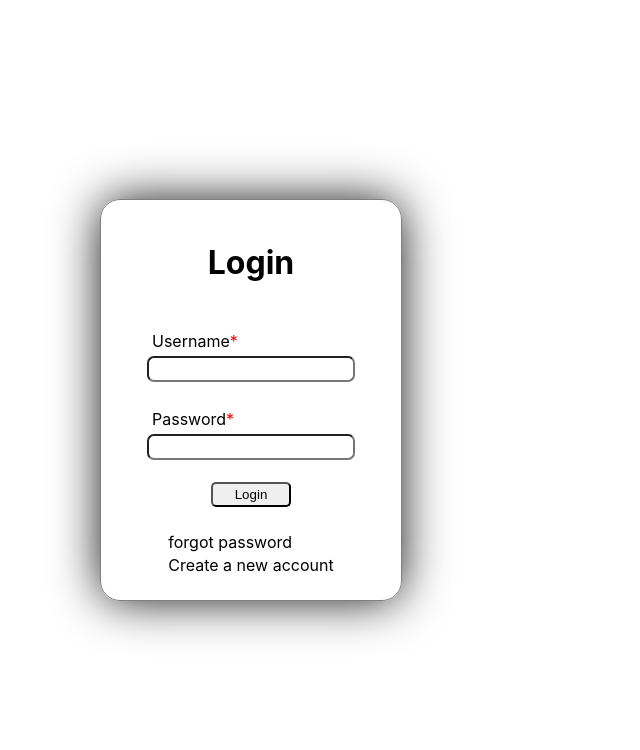
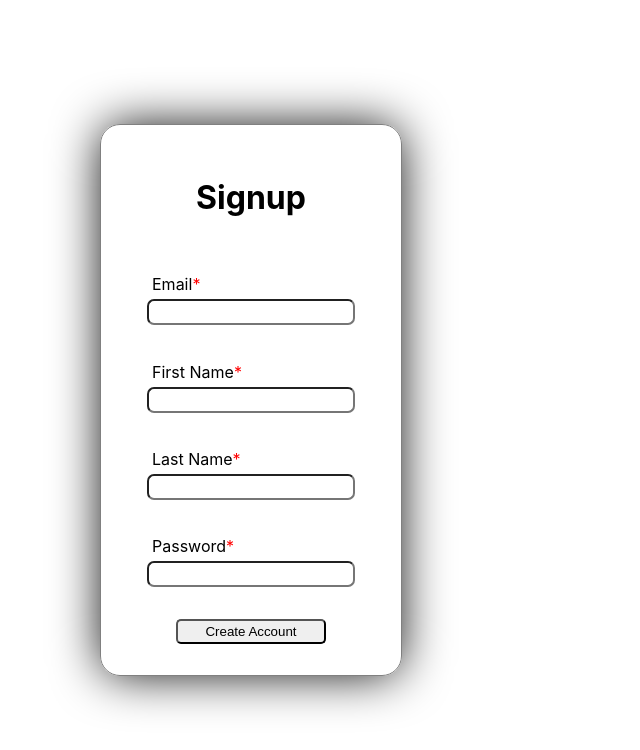
Before and after one commit to nandhamk98/url-shortner-frontend, a React (Create React App) app: page / in a window 1280 px wide. Shown: the top 750 px of the page, without its empty margins (0-640 px from the left). Built offline with nearby package versions, Linux system fonts and the light colour scheme.

Commit message:
created signup  page

```diff
--- a/src/App.js
+++ b/src/App.js
@@ -1,13 +1,14 @@
 import "./App.css";
 import { Route, Switch } from "react-router-dom";
-import { LoginPage } from "./Components/User/LoginPage";
+// import { LoginPage } from "./Components/User/LoginPage";
+import { SignUpPage } from "./Components/User/SignUpPage";
 
 function App() {
   return (
     <div className="App">
       <Switch>
         <Route path="/" exact>
-          <LoginPage />
+          <SignUpPage />
         </Route>
       </Switch>
     </div>
--- a/src/Components/User/LoginPage.js
+++ b/src/Components/User/LoginPage.js
@@ -1,15 +1,16 @@
 import "./user.css";
+import { useHistory } from "react-router-dom";
 
 export function LoginPage() {
   return (
-    <div className="loginPageContainer">
+    <div className="userPageContainer">
       <div className="loginContainer">
         <h1>Login</h1>
         <div className="userInput">
-          <label for="username" className="userInputLabel">
-            Username<span className="mandatory">*</span>
+          <label for="email" className="userInputLabel">
+            Email<span className="mandatory">*</span>
           </label>
-          <input type="text" id="username" required />
+          <input type="text" id="email" required />
         </div>
         <div className="userInput">
           <label for="password" className="userInputLabel">
--- a/src/Components/User/SignUpPage.js
+++ b/src/Components/User/SignUpPage.js
@@ -0,0 +1,38 @@
+import "./user.css";
+
+export function SignUpPage() {
+  return (
+    <div className="userPageContainer">
+      <div className="SignUpContainer">
+        <h1>Signup</h1>
+        <div className="userInput">
+          <label for="email" className="userInputLabel">
+            Email<span className="mandatory">*</span>
+          </label>
+          <input type="email" id="username" required />
+        </div>
+        <div className="userInput">
+          <label for="firstName" className="userInputLabel">
+            First Name<span className="mandatory">*</span>
+          </label>
+          <input type="text" id="firstName" required />
+        </div>
+        <div className="userInput">
+          <label for="lastName" className="userInputLabel">
+            Last Name<span className="mandatory">*</span>
+          </label>
+          <input type="text" id="lastName" required />
+        </div>
+        <div className="userInput">
+          <label for="password" className="userInputLabel">
+            Password<span className="mandatory">*</span>
+          </label>
+          <input type="password" id="password" required />
+        </div>
+        <div className="buttonGroup">
+          <button className="signUpBtn">Create Account</button>
+        </div>
+      </div>
+    </div>
+  );
+}
--- a/src/Components/User/user.css
+++ b/src/Components/User/user.css
@@ -1,4 +1,4 @@
-.loginPageContainer {
+.userPageContainer {
   height: 100vh;
   width: 100vw;
   display: flex;
@@ -57,3 +57,22 @@ input {
 .otherOptions > p:hover {
   color: rgb(68, 135, 212);
 }
+
+.SignUpContainer {
+  display: flex;
+  flex-direction: column;
+  justify-content: space-evenly;
+  align-items: center;
+  height: 550px;
+  width: 300px;
+  border: 1px solid grey;
+  border-radius: 20px;
+  box-shadow: 0px 0px 50px -3px;
+  margin: 0px 100px;
+}
+
+.signUpBtn {
+  height: 25px;
+  width: 150px;
+  border-radius: 5px;
+}
```
